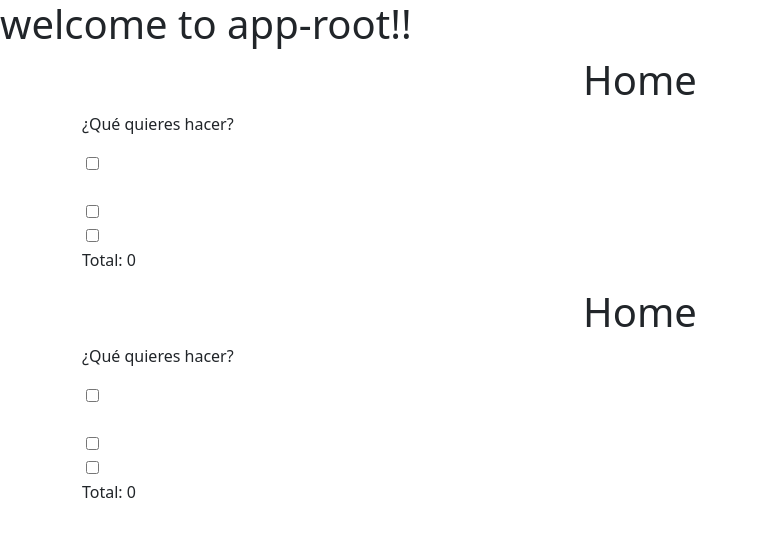
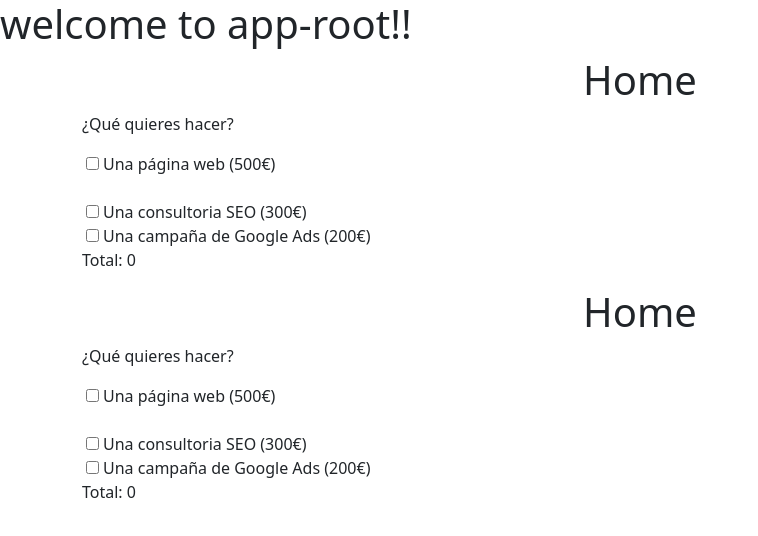
Before and after one commit to davidmuns/frontend-angular-sprint-07, an Angular app: page /home in a window 1280 px wide. Shown: the top 536 px of the page, without its empty margins (0-758 px from the left). Built offline with nearby package versions, Linux system fonts and the light colour scheme.

Commit message:
Update home.component.ts

```diff
--- a/src/app/components/home/home.component.ts
+++ b/src/app/components/home/home.component.ts
@@ -12,15 +12,15 @@ export class HomeComponent implements OnInit {
   adsPrice: number = 0;
 
   options = [
-    { txt: 'Una página web (500€)', price: 500, isChecked: false },
-    { txt: 'Una consultoria SEO (300€)', price: 300, isChecked: false },
-    { txt: 'Una campaña de Google Ads (200€)', price: 200, isChecked: false }
+    { label: 'Una página web (500€)', price: 500, isChecked: false },
+    { label: 'Una consultoria SEO (300€)', price: 300, isChecked: false },
+    { label: 'Una campaña de Google Ads (200€)', price: 200, isChecked: false }
   ]
   constructor() { }
 
   ngOnInit(): void { }
 
-  public setTotal() {
+  public updateTotal() {
 
     this.webPrice = this.options[0].isChecked ? this.options[0].price : 0;
 
```
